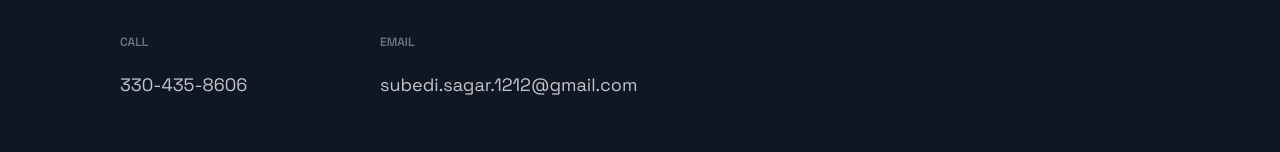
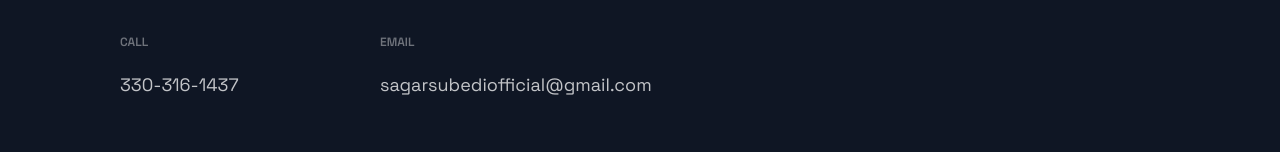
Before and after one commit to sagarsubedi/portfolio_next, a Next.js app: page / in a window 1280 px wide. Shown: the part 3228-3380 px from the top of the page. Built offline with nearby package versions, Linux system fonts and the light colour scheme.

Commit message:
Update Footer.js

```diff
--- a/src/components/Footer/Footer.js
+++ b/src/components/Footer/Footer.js
@@ -10,12 +10,12 @@ const Footer = () => {
       <LinkList>
         <LinkColumn>
           <LinkTitle>Call</LinkTitle>
-          <LinkItem href="tel:+13304358606">330-435-8606</LinkItem>
+          <LinkItem href="tel:+13304358606">330-316-1437</LinkItem>
         </LinkColumn>
 
         <LinkColumn>
           <LinkTitle>Email</LinkTitle>
-          <LinkItem href="mailto:subedi.sagar.1212@gmail.com">subedi.sagar.1212@gmail.com</LinkItem>
+          <LinkItem href="mailto:sagarsubediofficial@gmail.com">sagarsubediofficial@gmail.com</LinkItem>
         </LinkColumn>
       </LinkList>
 
```
